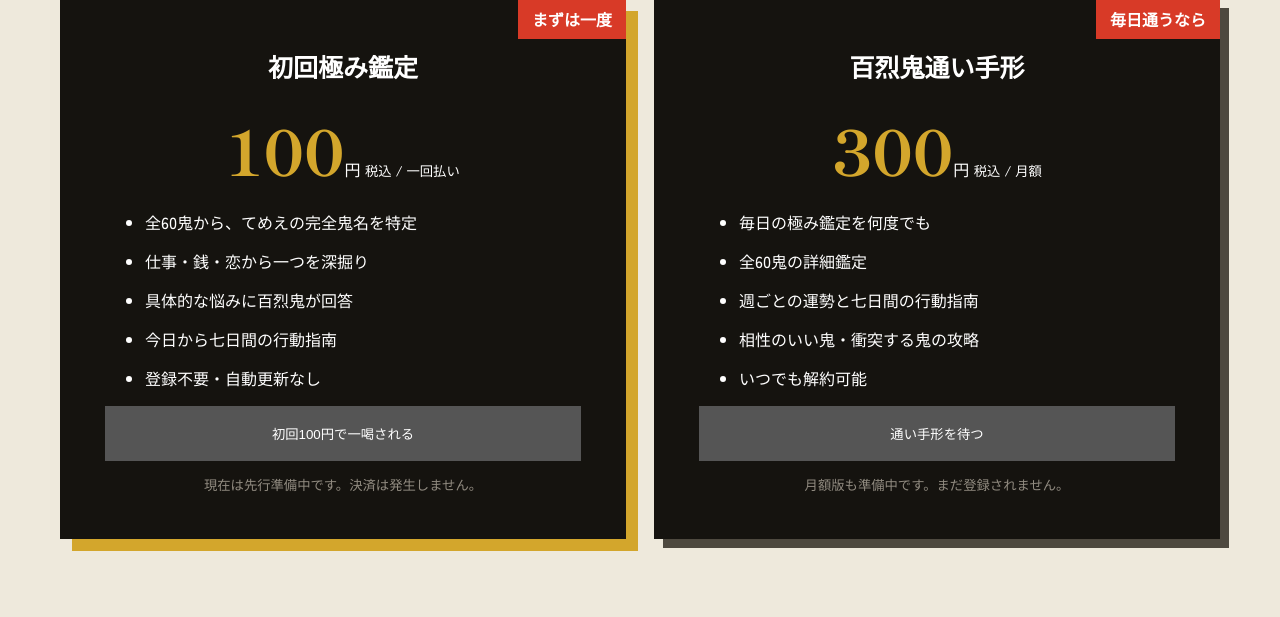
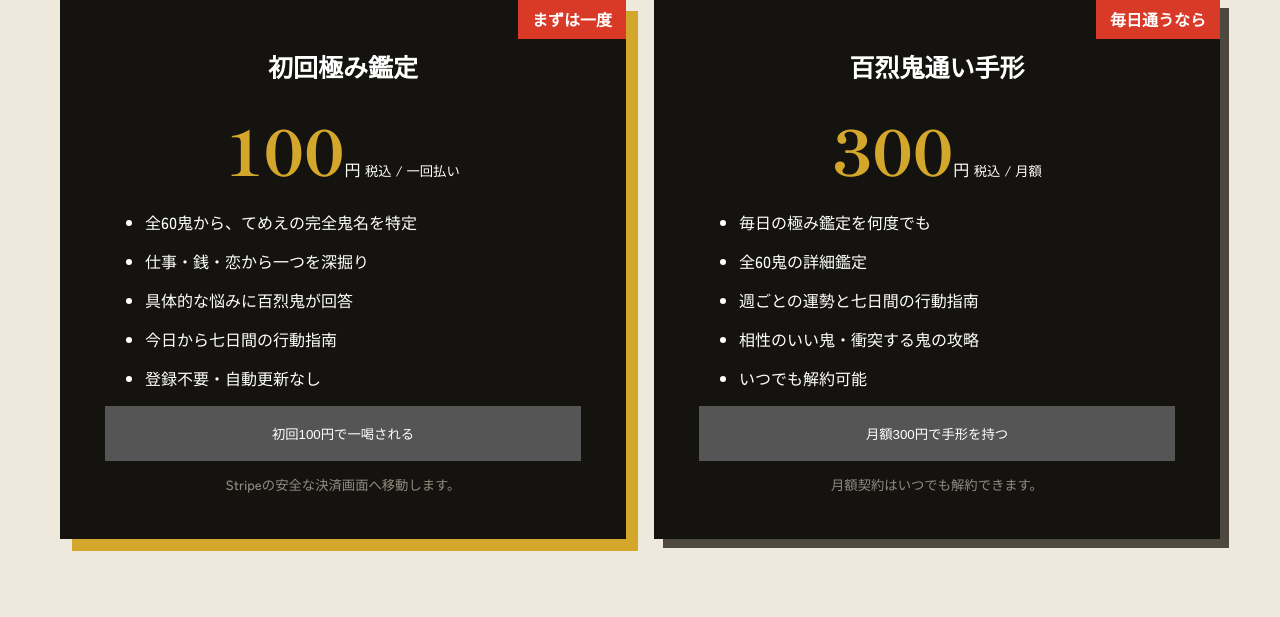
Before and after one commit to hayato861/omae-fortune, a Flask app: page /premium in a window 1280 px wide. Shown: the part 840-1457 px from the top of the page. Run offline with Flask 3, Linux system fonts and the light colour scheme.

Commit message:
Add Stripe Checkout payment foundation

```diff
--- a/app.py
+++ b/app.py
@@ -3,10 +3,12 @@ from __future__ import annotations
 import hashlib
 import json
 import logging
+import os
 import random
 from datetime import date
 
 from flask import Flask, redirect, render_template, request, url_for
+import stripe
 
 
 app = Flask(__name__)
@@ -14,6 +16,10 @@ analytics_logger = logging.getLogger("fortune.analytics")
 analytics_logger.setLevel(logging.INFO)
 ALLOWED_EVENTS = {"fortune_started", "share_started", "share_completed", "premium_clicked"}
 FULL_WIDTH_DIGITS = str.maketrans("０１２３４５６７８９", "0123456789")
+STRIPE_PLANS = {
+    "single": {"mode": "payment", "price_env": "STRIPE_SINGLE_PRICE_ID"},
+    "monthly": {"mode": "subscription", "price_env": "STRIPE_MONTHLY_PRICE_ID"},
+}
 
 
 def normalize_digits(value: str) -> str:
@@ -251,7 +257,63 @@ def premium():
         "premium.html",
         oni_count=len(LIFE_PATHS) * len(ONI_ASPECTS),
         aspects=ONI_ASPECTS,
+        stripe_configured=bool(os.getenv("STRIPE_SECRET_KEY")),
     )
+
+
+@app.post("/checkout/<plan>")
+def create_checkout(plan: str):
+    plan_config = STRIPE_PLANS.get(plan)
+    secret_key = os.getenv("STRIPE_SECRET_KEY")
+    price_id = os.getenv(plan_config["price_env"]) if plan_config else None
+    if not plan_config or not secret_key or not price_id:
+        return render_template(
+            "premium.html",
+            oni_count=len(LIFE_PATHS) * len(ONI_ASPECTS),
+            aspects=ONI_ASPECTS,
+            stripe_configured=False,
+            payment_error="決済口を仕込んでいる最中だ。もう少し待ちな！",
+        ), 503
+
+    base_url = os.getenv("APP_BASE_URL", request.url_root.rstrip("/"))
+    client = stripe.StripeClient(secret_key, max_network_retries=2)
+    checkout = client.v1.checkout.sessions.create({
+        "mode": plan_config["mode"],
+        "line_items": [{"price": price_id, "quantity": 1}],
+        "success_url": f"{base_url}/checkout/success?session_id={{CHECKOUT_SESSION_ID}}",
+        "cancel_url": f"{base_url}/premium",
+        "allow_promotion_codes": False,
+    })
+    analytics_logger.info(json.dumps({"event": "checkout_started", "plan": plan}, ensure_ascii=False))
+    return redirect(checkout.url, code=303)
+
+
+@app.get("/checkout/success")
+def checkout_success():
+    secret_key = os.getenv("STRIPE_SECRET_KEY")
+    session_id = request.args.get("session_id", "")
+    if not secret_key or not session_id.startswith("cs_"):
+        return redirect(url_for("premium"), code=303)
+    client = stripe.StripeClient(secret_key, max_network_retries=2)
+    checkout = client.v1.checkout.sessions.retrieve(session_id)
+    paid = checkout.status == "complete" and checkout.payment_status in {"paid", "no_payment_required"}
+    if not paid:
+        return render_template("payment_pending.html"), 402
+    return render_template("payment_success.html", customer_email=checkout.customer_details.email if checkout.customer_details else None)
+
+
+@app.post("/stripe/webhook")
+def stripe_webhook():
+    secret = os.getenv("STRIPE_WEBHOOK_SECRET")
+    if not secret:
+        return "webhook not configured", 503
+    try:
+        event = stripe.Webhook.construct_event(request.get_data(), request.headers.get("Stripe-Signature", ""), secret)
+    except (ValueError, stripe.SignatureVerificationError):
+        return "invalid webhook", 400
+    if event["type"] in {"checkout.session.completed", "invoice.paid", "customer.subscription.deleted"}:
+        analytics_logger.info(json.dumps({"event": "stripe_event", "type": event["type"]}, ensure_ascii=False))
+    return "", 204
 
 
 if __name__ == "__main__":
--- a/requirements.txt
+++ b/requirements.txt
@@ -1,2 +1,3 @@
 Flask==3.1.2
 gunicorn==23.0.0
+stripe==15.6.1
--- /dev/null
+++ b/templates/payment_pending.html
@@ -0,0 +1,5 @@
+{% extends "base.html" %}
+{% block title %}支払い確認中｜百烈鬼の鬼占{% endblock %}
+{% block content %}
+<section class="premium-hero shell"><p class="eyebrow">PAYMENT PENDING</p><h1>まだ銭の確認が<br><em>取れてねえ。</em></h1><p>少し待ってから決済画面を確認してください。二重に支払う必要はありません。</p><a class="header-cta" href="{{ url_for('premium') }}">極み版へ戻る</a></section>
+{% endblock %}
--- a/templates/premium.html
+++ b/templates/premium.html
@@ -19,16 +19,17 @@
       <span class="price-badge">まずは一度</span><h2>初回極み鑑定</h2>
       <p><b>100</b>円 <small>税込 / 一回払い</small></p>
       <ul><li>全{{ oni_count }}鬼から、てめえの完全鬼名を特定</li><li>仕事・銭・恋から一つを深掘り</li><li>具体的な悩みに百烈鬼が回答</li><li>今日から七日間の行動指南</li><li>登録不要・自動更新なし</li></ul>
-      <button type="button" disabled>初回100円で一喝される</button>
-      <small>現在は先行準備中です。決済は発生しません。</small>
+      <form action="{{ url_for('create_checkout', plan='single') }}" method="post"><button type="submit" {% if not stripe_configured %}disabled{% endif %}>初回100円で一喝される</button></form>
+      <small>{% if stripe_configured %}Stripeの安全な決済画面へ移動します。{% else %}現在は先行準備中です。決済は発生しません。{% endif %}</small>
     </div>
     <div class="price-card">
       <span class="price-badge">毎日通うなら</span><h2>百烈鬼通い手形</h2>
       <p><b>300</b>円 <small>税込 / 月額</small></p>
       <ul><li>毎日の極み鑑定を何度でも</li><li>全{{ oni_count }}鬼の詳細鑑定</li><li>週ごとの運勢と七日間の行動指南</li><li>相性のいい鬼・衝突する鬼の攻略</li><li>いつでも解約可能</li></ul>
-      <button type="button" disabled>通い手形を待つ</button>
-      <small>月額版も準備中です。まだ登録されません。</small>
+      <form action="{{ url_for('create_checkout', plan='monthly') }}" method="post"><button type="submit" {% if not stripe_configured %}disabled{% endif %}>月額300円で手形を持つ</button></form>
+      <small>{% if stripe_configured %}月額契約はいつでも解約できます。{% else %}月額版も準備中です。まだ登録されません。{% endif %}</small>
     </div>
   </div>
+  {% if payment_error %}<p class="form-error" role="alert">{{ payment_error }}</p>{% endif %}
 </section>
 {% endblock %}
```
Also changed, not shown: render.yaml (+10 -0 lines), templates/payment_success.html (added, +11 -0 lines), tests/test_app.py (+17 -0 lines), README.md.
